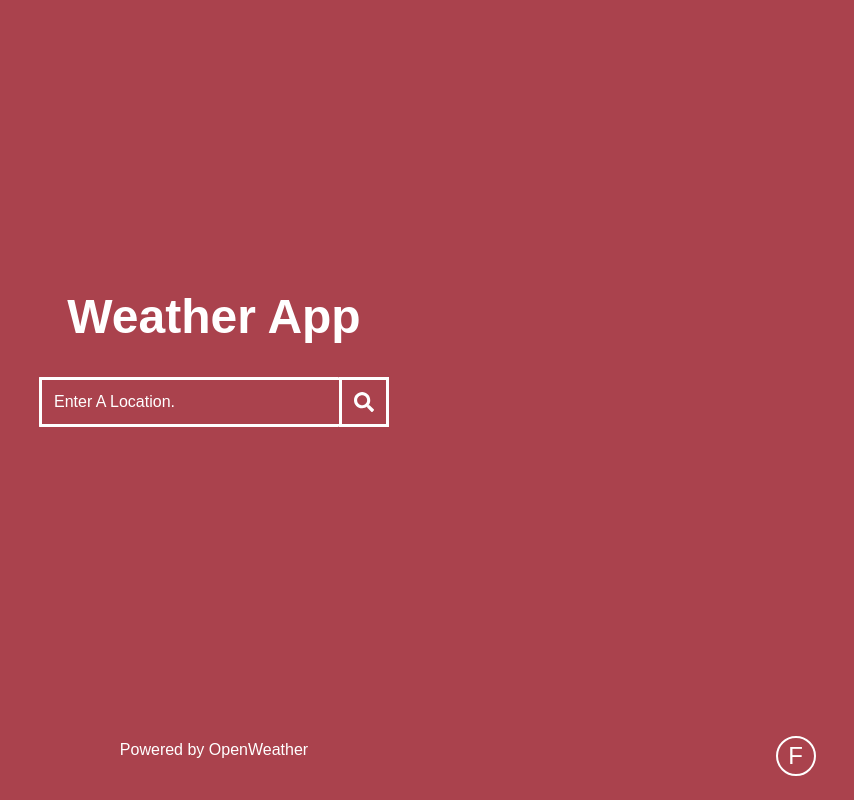
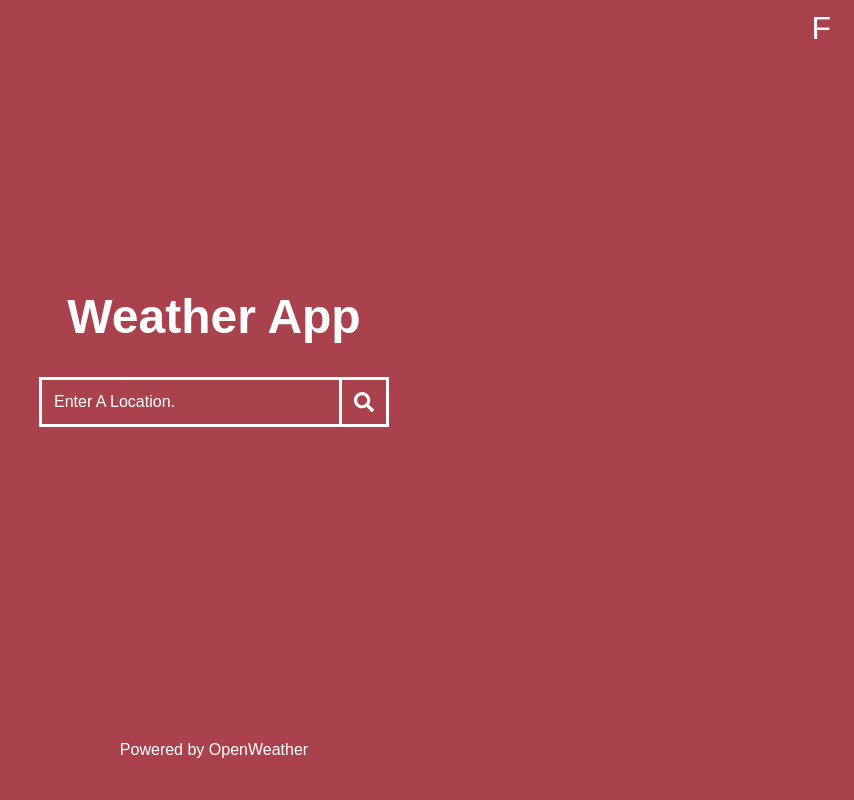
Before and after one commit to amandahom/Weather-App, a Next.js app: page / in a window 1280 px wide. Shown: the whole page, without its empty margins (426-1280 px from the left). Built offline with nearby package versions, Linux system fonts and the light colour scheme.

Commit message:
fix styling

```diff
--- a/styles/Main.module.css
+++ b/styles/Main.module.css
@@ -5,10 +5,9 @@
 
 .degreeButton {
   background-color: transparent;
-  border: 2px solid #fff;
-  border-radius: 100%;
+  border: 1px solid transparent;
   color: white;
-  font-size: 1.5rem;
+  font-size: 2rem;
   width: 40px;
   height: 40px;
   outline: none;
@@ -18,8 +17,8 @@
 .degreeChange {
   text-align: center;
   position: absolute;
-  bottom: 3%;
-  right: 3%;
+  top: 1%;
+  right: 1%;
 }
 
 .degreeSym {
```
